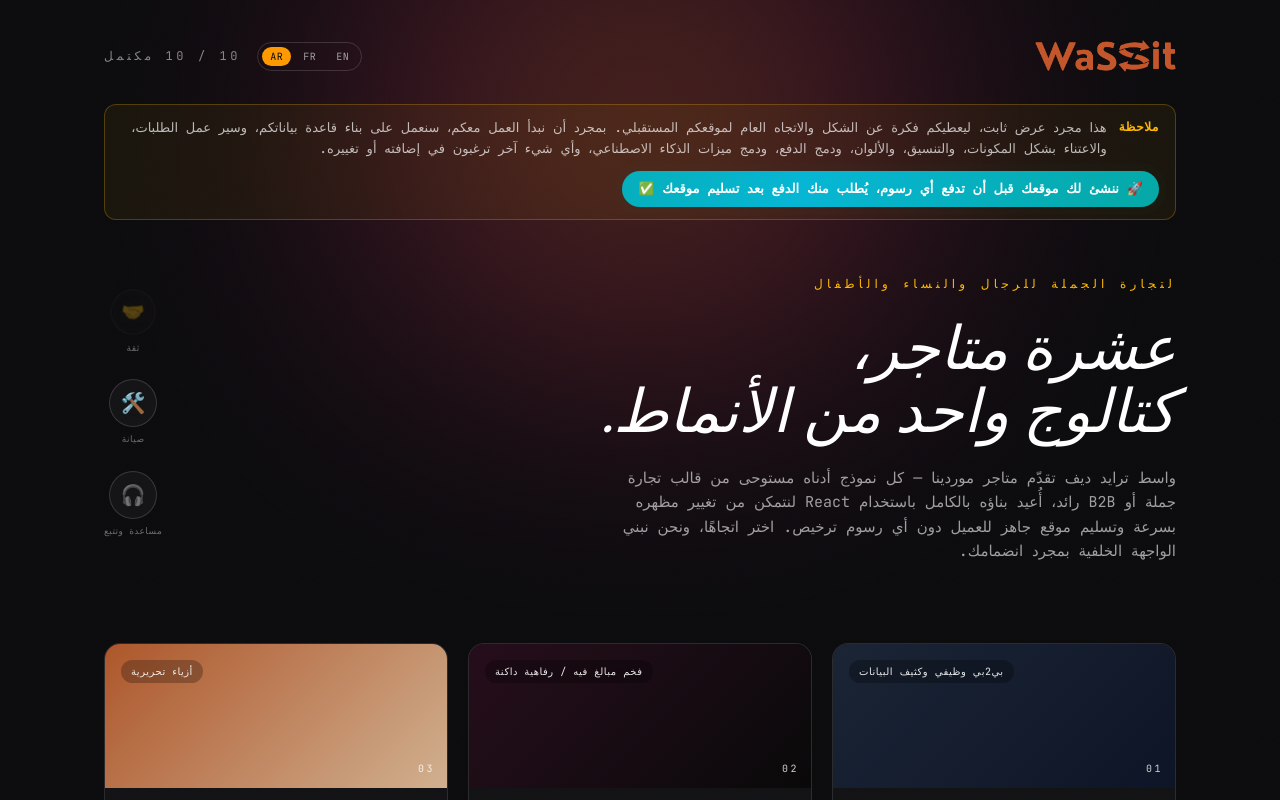
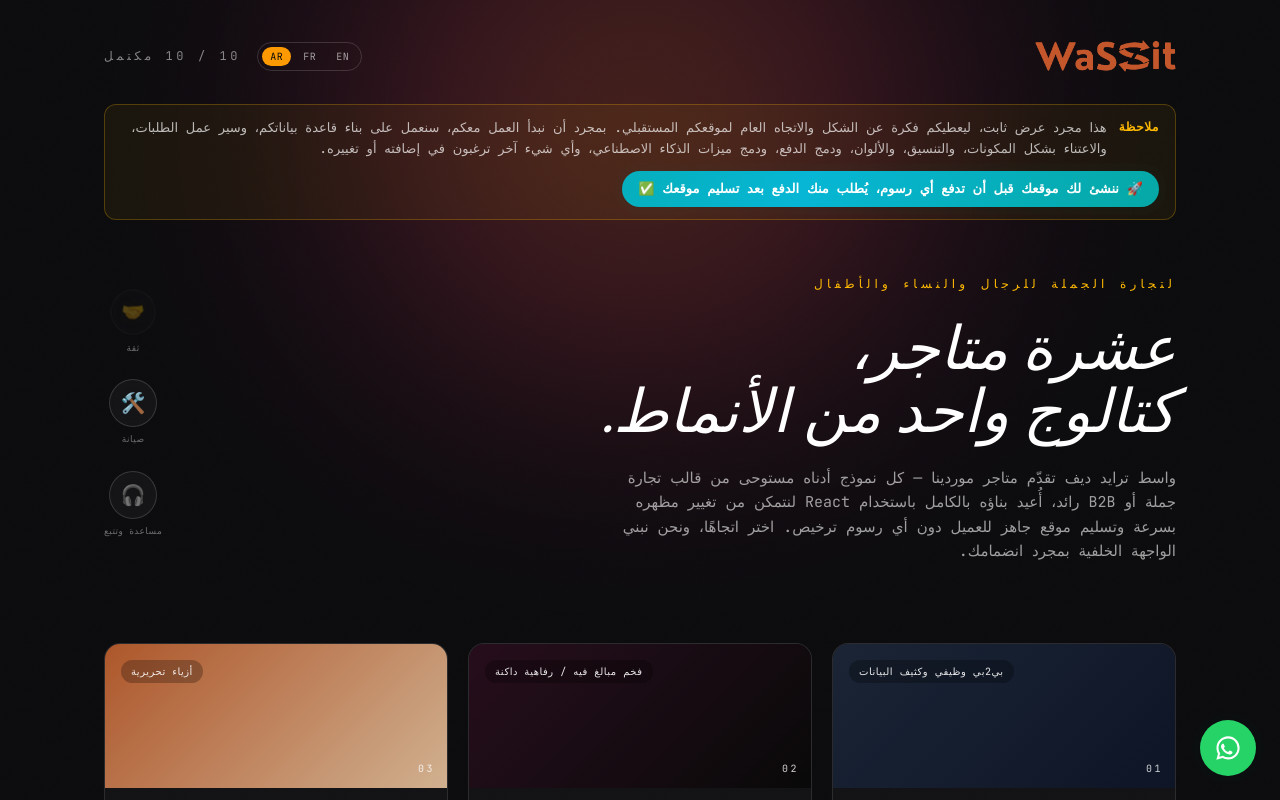
Before and after one commit to AnesSeddiki/dev-wassit-trade, a Next.js app: page / in a window 1280 px wide. Shown: the top 800 px of the page. Built offline with nearby package versions, Linux system fonts and the light colour scheme.

Commit message:
added whatsapp contact

```diff
--- a/src/app/_i18n/translations.ts
+++ b/src/app/_i18n/translations.ts
@@ -21,6 +21,10 @@ const dict = {
       { emoji: "🛠️", label: "Maintenance" },
       { emoji: "🎧", label: "Support & tracking" },
     ],
+    whatsapp: {
+      ariaLabel: "Chat on WhatsApp",
+      message: "Hello! I'd like to know more about your wholesale website service.",
+    },
   },
   fr: {
     eyebrow: "Vente en gros pour hommes, femmes & enfants",
@@ -42,6 +46,10 @@ const dict = {
       { emoji: "🛠️", label: "Maintenance" },
       { emoji: "🎧", label: "Assistance & suivi" },
     ],
+    whatsapp: {
+      ariaLabel: "Discuter sur WhatsApp",
+      message: "Bonjour ! J'aimerais en savoir plus sur votre service de sites de vente en gros.",
+    },
   },
   ar: {
     eyebrow: "لتجارة الجملة للرجال والنساء والأطفال",
@@ -63,6 +71,10 @@ const dict = {
       { emoji: "🛠️", label: "صيانة" },
       { emoji: "🎧", label: "مساعدة وتتبع" },
     ],
+    whatsapp: {
+      ariaLabel: "تواصل عبر واتساب",
+      message: "مرحبًا! أرغب في معرفة المزيد عن خدمة مواقع البيع بالجملة الخاصة بكم.",
+    },
   },
 } satisfies Record<Locale, unknown>;
 
--- a/src/app/page.tsx
+++ b/src/app/page.tsx
@@ -8,6 +8,8 @@ import { LOCALES } from "@/lib/i18n/locales";
 import { translateTemplate } from "@/lib/i18n/templateTranslations";
 import { homeText } from "./_i18n/translations";
 import CustomTemplateCard from "./_components/CustomTemplateCard";
+
+const WHATSAPP_NUMBER = "213553418288"; // +213 553 41 82 88
 
 export default function Home() {
   const { locale, setLocale } = useLanguage();
@@ -191,6 +193,19 @@ export default function Home() {
           {t.footerNote}
         </p>
       </footer>
+
+      <a
+        href={`https://wa.me/${WHATSAPP_NUMBER}?text=${encodeURIComponent(t.whatsapp.message)}`}
+        target="_blank"
+        rel="noopener noreferrer"
+        aria-label={t.whatsapp.ariaLabel}
+        className="fixed bottom-6 right-6 z-50 flex h-14 w-14 items-center justify-center rounded-full bg-[#25D366] text-white shadow-xl shadow-black/40 transition-transform hover:scale-110"
+        style={{ animation: "pulse-glow 2.4s ease-in-out infinite" }}
+      >
+        <svg viewBox="0 0 24 24" className="h-7 w-7" fill="currentColor">
+          <path d="M12.04 2c-5.46 0-9.91 4.45-9.91 9.91 0 1.75.46 3.45 1.32 4.95L2 22l5.25-1.38c1.45.79 3.08 1.21 4.79 1.21h.01c5.46 0 9.91-4.45 9.91-9.91 0-2.65-1.03-5.14-2.9-7.01A9.82 9.82 0 0 0 12.04 2zm0 1.8c2.17 0 4.21.84 5.74 2.37a8.07 8.07 0 0 1 2.38 5.74c0 4.48-3.64 8.12-8.12 8.12a8.1 8.1 0 0 1-4.14-1.13l-.3-.17-3.11.82.83-3.03-.19-.31a8.07 8.07 0 0 1-1.24-4.3c0-4.48 3.65-8.11 8.15-8.11zm-4.52 4.64c-.16 0-.42.06-.64.31-.22.25-.85.83-.85 2.02s.87 2.35.99 2.51c.12.16 1.7 2.6 4.13 3.64.58.25 1.03.4 1.38.51.58.19 1.11.16 1.53.1.47-.07 1.44-.59 1.64-1.16.2-.57.2-1.06.14-1.16-.06-.1-.22-.16-.47-.28-.25-.13-1.44-.71-1.66-.79-.22-.08-.38-.12-.55.13-.16.25-.63.79-.77.95-.14.16-.28.18-.53.06-.25-.13-1.05-.39-2-1.24-.74-.66-1.24-1.47-1.39-1.72-.14-.25-.02-.38.11-.5.11-.11.25-.28.38-.42.13-.14.16-.24.25-.4.08-.16.04-.3-.02-.42-.06-.13-.55-1.34-.76-1.83-.2-.48-.4-.42-.55-.42h-.47z" />
+        </svg>
+      </a>
     </div>
   );
 }
```
